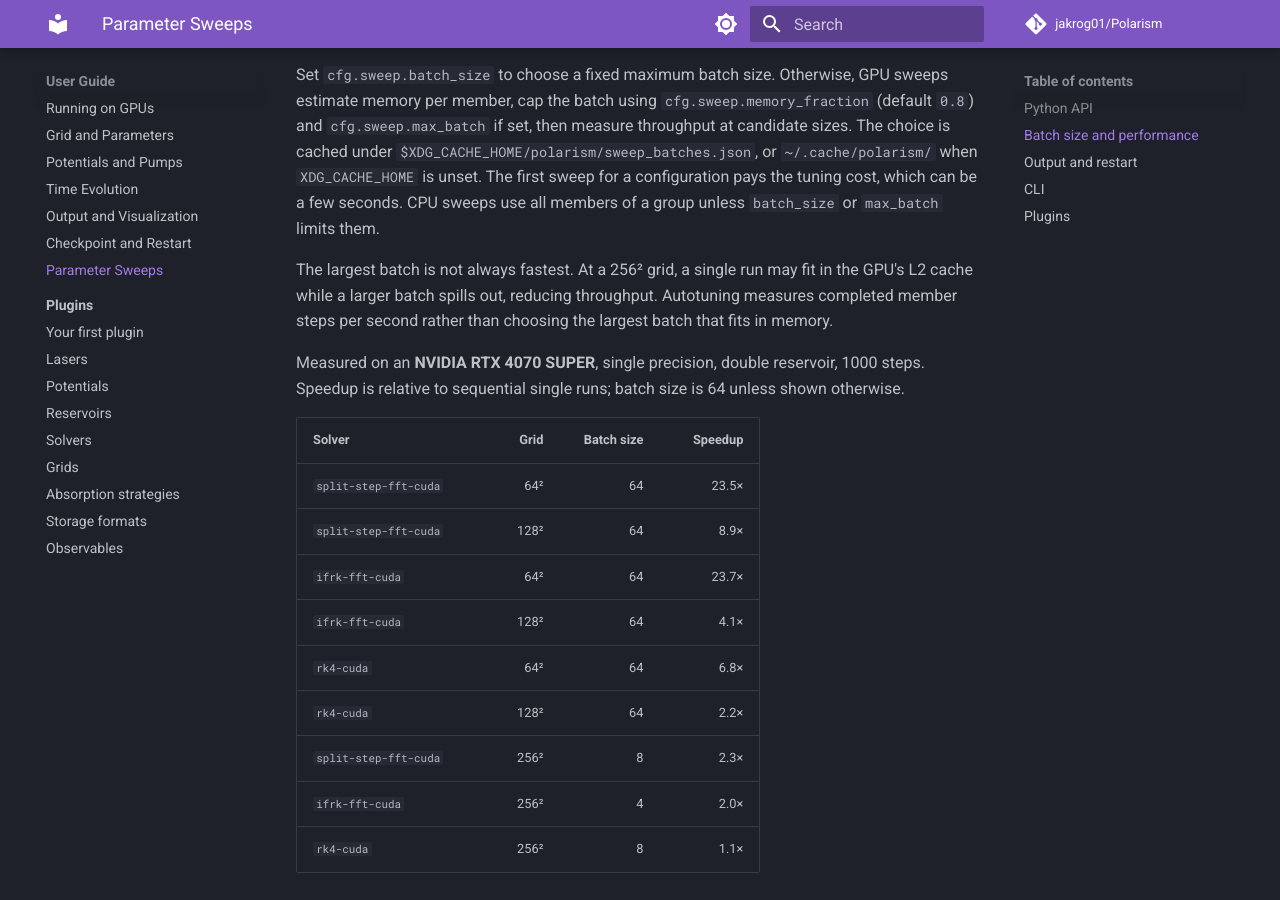
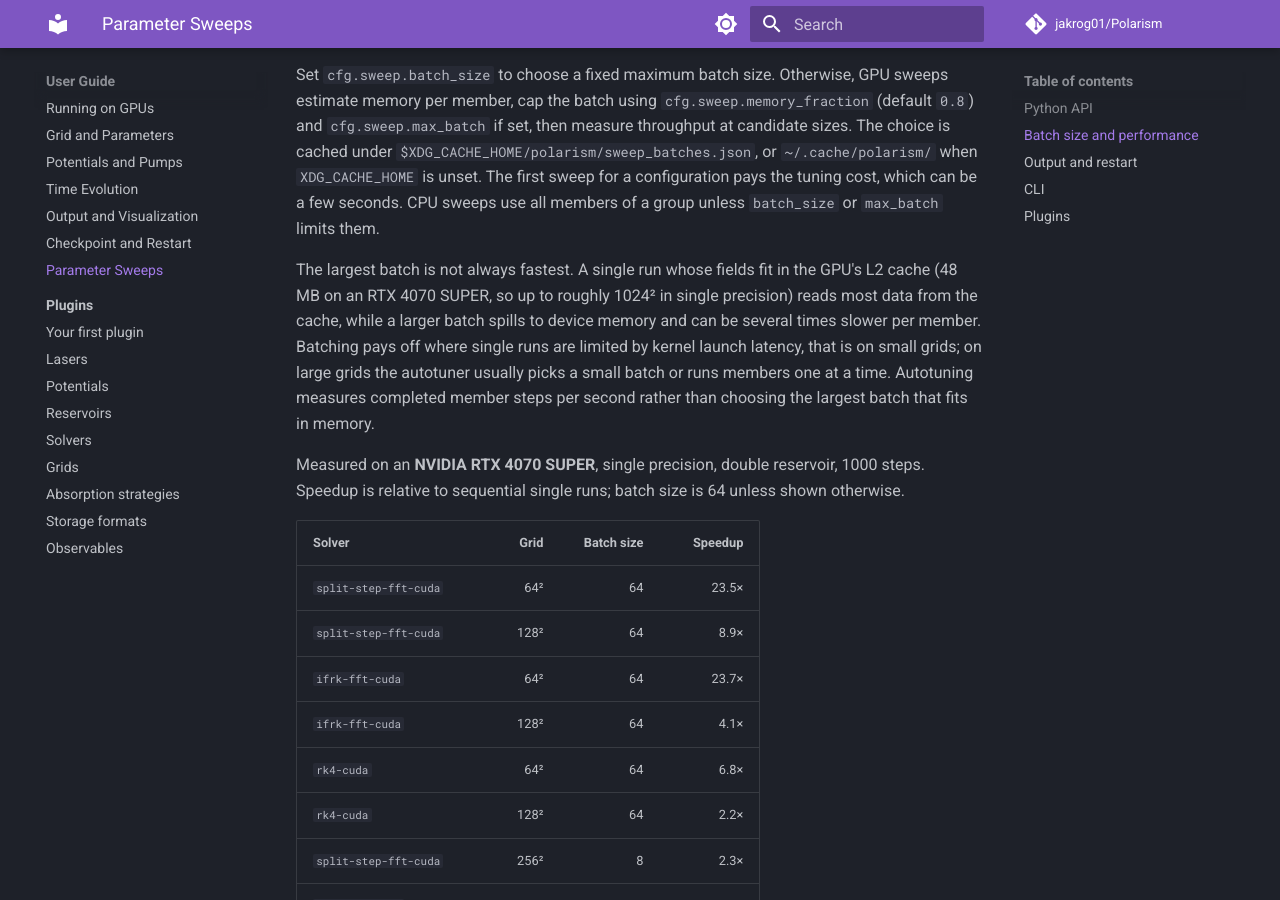
Before and after one commit to jakrog01/Polarism, an MkDocs documentation site: the page built from docs/user-guide/parameter-sweeps.md, in a window 1280 px wide and 900 px high, scrolled down 1224 px. Built offline with MkDocs 1.6.1 and Material for MkDocs 9.7.7, drawn with Linux system fonts in a browser that asks for light colours; comment, search, counter and statistics services are not loaded.

Commit message:
Explain when batching helps in the sweeps guide

```diff
--- a/docs/user-guide/parameter-sweeps.md
+++ b/docs/user-guide/parameter-sweeps.md
@@ -62,10 +62,14 @@ then measure throughput at candidate sizes. The choice is cached under
 cost, which can be a few seconds. CPU sweeps use all members of a group unless
 `batch_size` or `max_batch` limits them.
 
-The largest batch is not always fastest. At a 256² grid, a single run may fit
-in the GPU's L2 cache while a larger batch spills out, reducing throughput.
-Autotuning measures completed member steps per second rather than choosing the
-largest batch that fits in memory.
+The largest batch is not always fastest. A single run whose fields fit in the
+GPU's L2 cache (48 MB on an RTX 4070 SUPER, so up to roughly 1024² in single
+precision) reads most data from the cache, while a larger batch spills to device
+memory and can be several times slower per member. Batching pays off where
+single runs are limited by kernel launch latency, that is on small grids; on
+large grids the autotuner usually picks a small batch or runs members one at a
+time. Autotuning measures completed member steps per second rather than
+choosing the largest batch that fits in memory.
 
 Measured on an **NVIDIA RTX 4070 SUPER**, single precision, double reservoir,
 1000 steps. Speedup is relative to sequential single runs; batch size is 64
```
